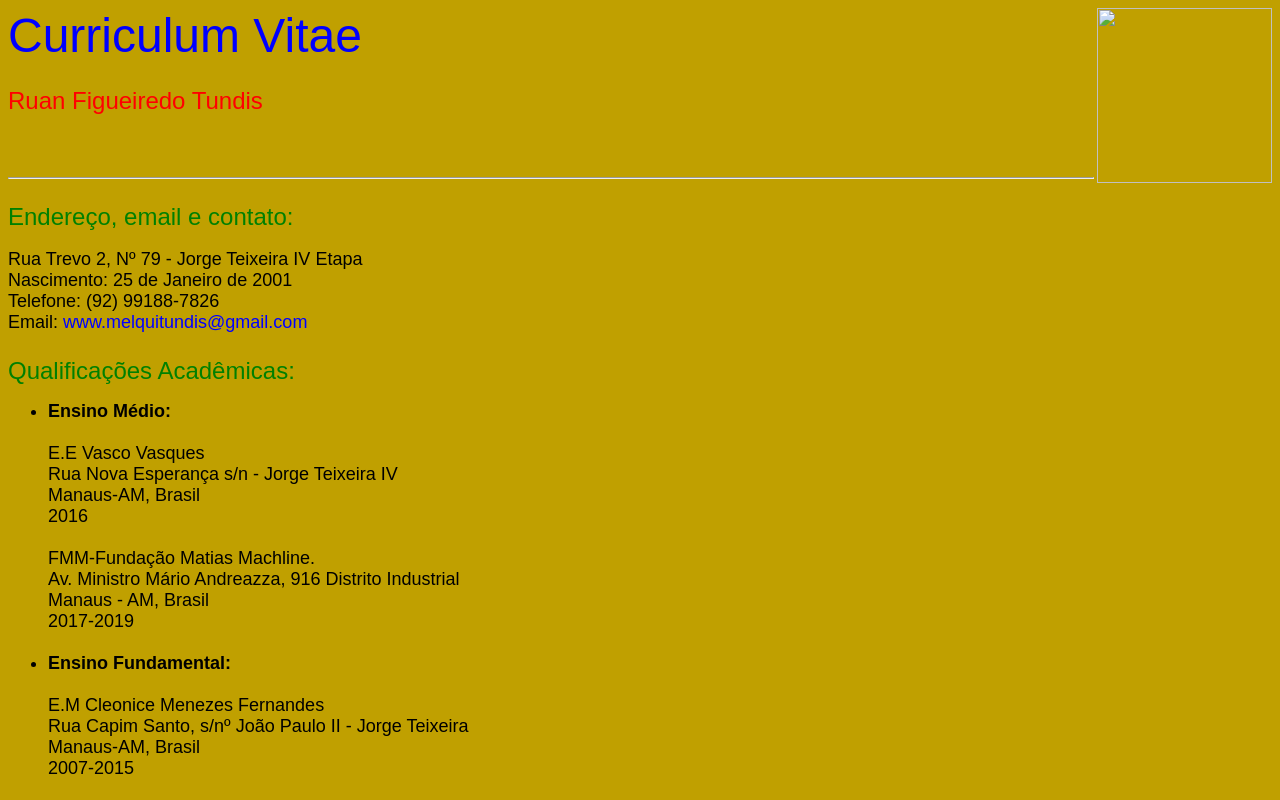
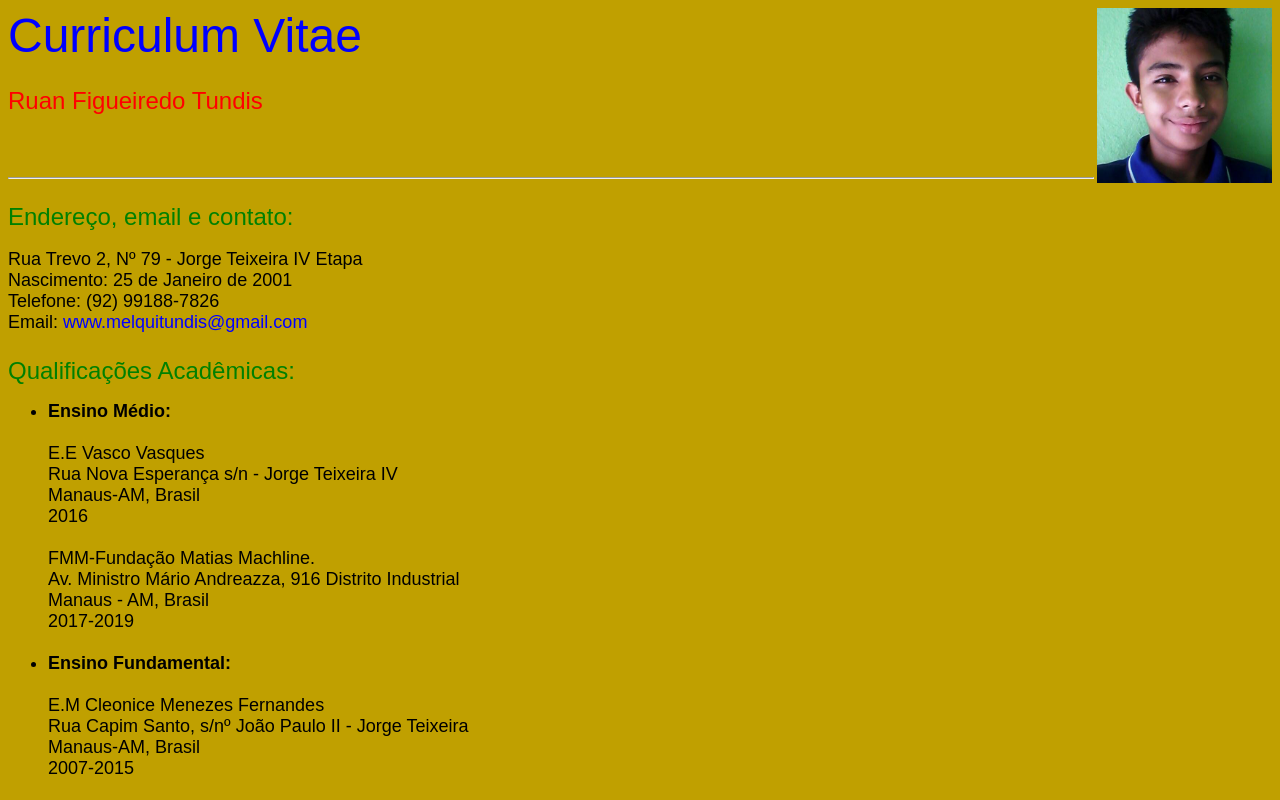
Before and after one commit to RuanTundis/CurriculumRuan, a plain HTML site: page index.html in a window 1280 px wide. Shown: the top 800 px of the page. Drawn offline with Linux system fonts and the light colour scheme; files whose address does not match are found by name.

Commit message:
Update index.html

```diff
--- a/index.html
+++ b/index.html
@@ -5,7 +5,7 @@
 	<BODY bgcolor = "cian">
 
 		<Font Color="Blue" size="16" face="Arial" > Curriculum Vitae</Font>
-		<img src="juan.jpg" align=right width=175 height=175>
+		<img src="files/juan.jpg" align=right width=175 height=175>
 		<Font Color="Red" size="5" face="Arial" > <p></p>Ruan Figueiredo Tundis</Font>
 
 		<br><br><br><br><hr></hr>
```
